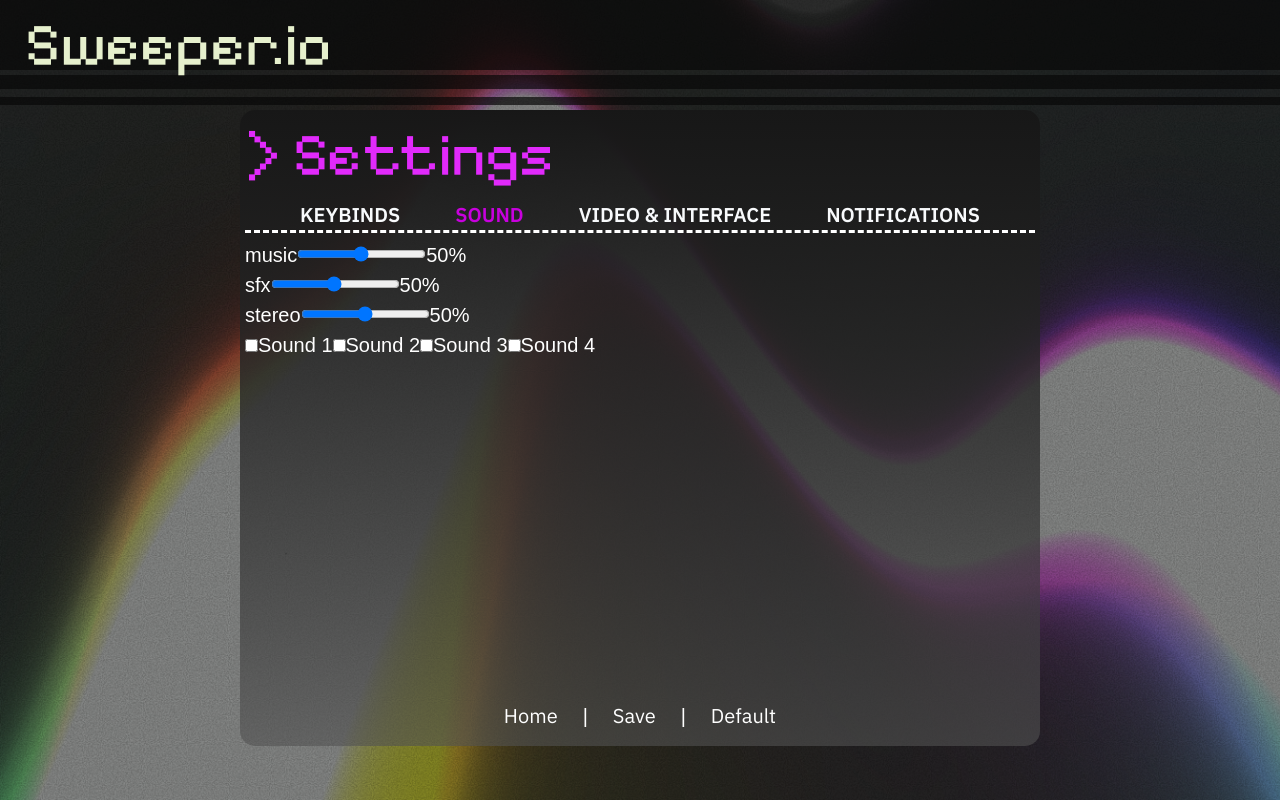
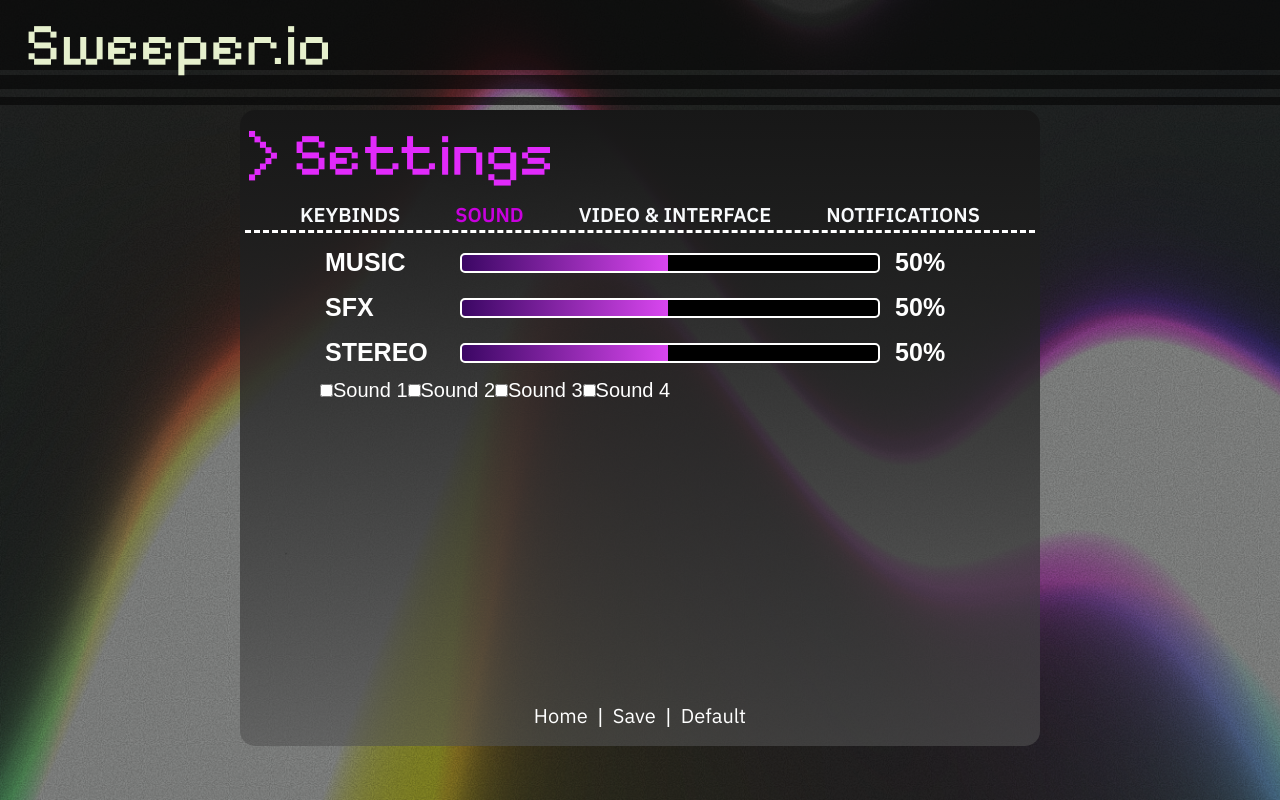
Before and after one commit to ClaraY05/cs35l-project-minesweeper, a React (Vite) app in the folder frontend/: page /settings/sound in a window 1280 px wide. Built offline with nearby package versions, Linux system fonts and the light colour scheme.

Commit message:
Added styling for sliders component

```diff
--- a/frontend/src/index.css
+++ b/frontend/src/index.css
@@ -118,3 +118,62 @@ input[type="text"]:-moz-autofill,
 input[type="password"]:-moz-autofill {
     background-color: white !important;
 }
+
+.slider {
+    height: 1rem;
+    -webkit-appearance: none;
+    appearance: none;
+    background: transparent;
+    border-radius: 0.25rem;
+    padding: 0;
+}
+
+.slider::-webkit-slider-runnable-track {
+    height: 1rem;
+    background: linear-gradient(to right,
+        #3b0764 0%,
+        #d946ef var(--value, 0%),
+        black var(--value, 0%),
+        black 100%);
+    border-radius: 0.25rem;
+    border: 2px solid white;
+}
+
+.slider::-webkit-slider-track {
+    height: 1rem;
+    background: black;
+    border-radius: 0.25rem;
+    border: 2px solid white;
+}
+
+.slider::-moz-range-track {
+    height: 1rem;
+    background: black;
+    border-radius: 0.25rem;
+    border: 1px solid white;
+}
+
+.slider::-moz-range-progress {
+    height: 1rem;
+    background: linear-gradient(to right,rgb(134, 24, 144), #d946ef);
+    border-radius: 0.25rem;
+}
+
+.slider::-webkit-slider-thumb {
+    -webkit-appearance: none;
+    appearance: none;
+    width: 0;
+    height: 0;
+    border: none;
+    background: transparent;
+    cursor: pointer;
+}
+
+.slider::-moz-range-thumb {
+    width: 0;
+    height: 0;
+    border: none;
+    appearance: none;
+    background: transparent;
+    cursor: pointer;
+}
--- a/frontend/src/pages/Settings/Keybinds.tsx
+++ b/frontend/src/pages/Settings/Keybinds.tsx
@@ -4,8 +4,8 @@ const Keybinds = () => {
     return (
         <div className="w-full">
             <div className="p-2">
-                <KeybindSetter defaultAction="openCell" defaultKey="MouseLeft" thisClassName="Game"/>
-                <KeybindSetter defaultAction="flagCell" defaultKey="MouseRight" thisClassName="Game"/>
+                <KeybindSetter defaultAction="open Cell" defaultKey="MouseLeft" thisClassName="Game"/>
+                <KeybindSetter defaultAction="flag Cell" defaultKey="MouseRight" thisClassName="Game"/>
                 <KeybindSetter defaultAction="chord" defaultKey="MouseLeft+MouseRight" thisClassName="Game"/>
             </div>
             <div className="p-3">
--- a/frontend/src/pages/Settings/Settings.tsx
+++ b/frontend/src/pages/Settings/Settings.tsx
@@ -1,7 +1,7 @@
 import React from "react";
 import { Outlet, NavLink, Link } from "react-router-dom";
 import { authFetch } from "../../api/authFetch";
-import { DEFAULT_KEYBINDS, DEFAULT_SOUND, DEFAULT_VIDEO, DEFAULT_NOTIF } from "./defaultSettings";
+import { DEFAULT_KEYBINDS, DEFAULT_SOUND, DEFAULT_VIDEO, DEFAULT_NOTIF } from "./utils/defaultSettings";
 import { useLocalStorage } from "usehooks-ts";
 
 const Settings = () => {
@@ -96,10 +96,10 @@ const Settings = () => {
             <main className="flex flex-grow">
                 <Outlet />
             </main>
-            <nav className="flex flex-row gap-x-5 flex-wrap justify-center">
-                <button><Link to="/home">Home</Link></button>|
-                <button onClick={handleSave}>Save</button>|
-                <button onClick={handleDefault}>Default</button>
+            <nav className="flex flex-row gap-x-2 flex-wrap justify-center">
+                <button><Link to="/home" className="hover:font-bold transition-all duration-300">Home</Link></button>|
+                <button onClick={handleSave} className="hover:font-bold transition-all duration-300">Save</button>|
+                <button onClick={handleDefault} className="hover:font-bold transition-all duration-300">Default</button>
             </nav>
         </div>
     )
--- a/frontend/src/pages/Settings/Sound.tsx
+++ b/frontend/src/pages/Settings/Sound.tsx
@@ -7,7 +7,7 @@ const Sound = () => {
     const [sound,setSound] = useLocalStorage("sound", DEFAULT_SOUND);
     const update = (newChange:any) => setSound((prev:any)=>({ ...prev,...newChange}));
     return (
-        <div>
+        <div className="w-fullflex flex-col gap-2 items-center px-15">
                 <Slider label="music" nowValue={sound.music} onChange={(e)=>update({music:e})}/>
                 <Slider label="sfx" nowValue={sound.sfx} onChange={(e)=>update({sfx:e})}/>
                 <Slider label="stereo" nowValue={sound.stereo} onChange={(e)=>update({stereo:e})}/>
--- a/frontend/src/pages/Settings/components/CommonSlider.tsx
+++ b/frontend/src/pages/Settings/components/CommonSlider.tsx
@@ -18,19 +18,23 @@ const Slider: React.FC<SliderProps> = ({label, nowValue, min = 1, max = 100, onC
     };
     useEffect(()=>{setValue(nowValue)},[nowValue])
 
+    const percentage = ((value - min) / (max - min)) * 100;
+
     return (
-      <div>
-        <label >
-          <span>{label}</span>
+      <div className="w-full relative flex flex-row justify-between items-center">
+        <label className="flex flex-shrink-0">
+          <span className="font-bold uppercase text-xl p-1">{label}</span>
         </label>
         <input
           type="range"
           min={min}
           max={max}
           value={value}
+          className="slider absolute left-[40%] w-[120%] flex flex-shrink-0"
+          style={{ '--value': `${percentage}%` } as React.CSSProperties}
           onChange={handleChange}
         />
-        <span>{value}%</span>
+        <span className="font-bold uppercase p-1 text-xl absolute left-[160%] ml-2 flex flex-shrink-0">{value}%</span>
       </div>
     );
   };
--- a/frontend/src/pages/Settings/defaultSettings.ts
+++ /dev/null
@@ -1,42 +0,0 @@
-export const DEFAULT_KEYBINDS = {
-    openCell: "MouseLeft",
-    flagCell: "MouseRight",
-    chord: "MouseLeft+MouseRight",
-    restartGame: "KeyR",
-    escapeGame: "EscapeGame",
-    powerup1: "Key1",
-    powerup2: "Key2",
-};
-
-export const DEFAULT_SOUND = {
-    music:50,
-    sfx:50,
-    stereo:50,
-    sound1:false,
-    sound2:false,
-    sound3:false,
-    sound4:false
-};
-
-export const DEFAULT_VIDEO = {
-    graphics:"Low",
-    displayUsername:false,
-    changeTextSize:false,
-    changeCustomBg:false,
-    customBg:"none",
-    textSize:16
-
-};
-
-export const DEFAULT_NOTIF = {
-    notif_game_updates:"Yes",
-    notif_friend_req:"Yes"
-};
-
-
-export const DEFAULT_SETTINGS = {
-   keybinds: DEFAULT_KEYBINDS,
-   sound:DEFAULT_SOUND,
-   video:DEFAULT_VIDEO,
-   notif:DEFAULT_NOTIF
-};
```
